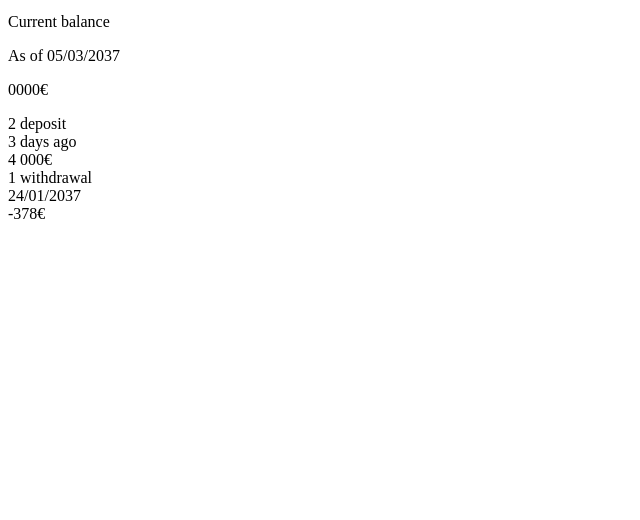
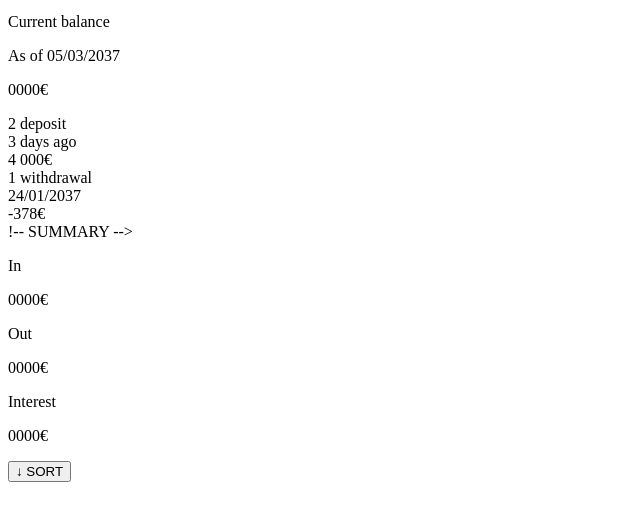
Before and after one commit to edinvucinic/-MyBank-Balance-Tracker, a plain HTML site: page index.html in a window 1280 px wide. Shown: the part 172-692 px from the top of the page, without its empty margins (0-640 px from the left). Drawn offline with Linux system fonts and the light colour scheme.

Commit message:
SummarySectionSortButtonDone

```diff
--- a/index.html
+++ b/index.html
@@ -62,6 +62,17 @@
           <div class="movements__value">-378€</div>
         </div>
       </div>
+      !-- SUMMARY -->
+      <div class="summary">
+        <p class="summary__label">In</p>
+        <p class="summary__value summary__value--in">0000€</p>
+        <p class="summary__label">Out</p>
+        <p class="summary__value summary__value--out">0000€</p>
+        <p class="summary__label">Interest</p>
+        <p class="summary__value summary__value--interest">0000€</p>
+        <button class="btn--sort">&downarrow; SORT</button>
+      </div>
+
 
   </body>
 </html>
```
